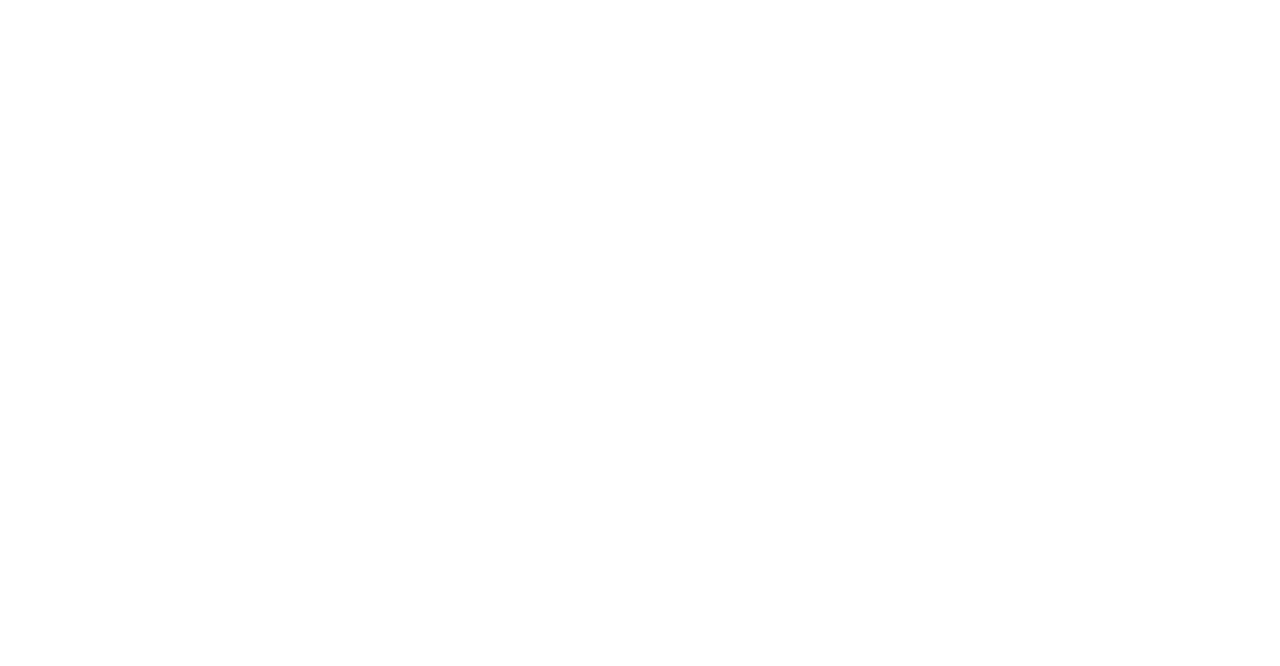
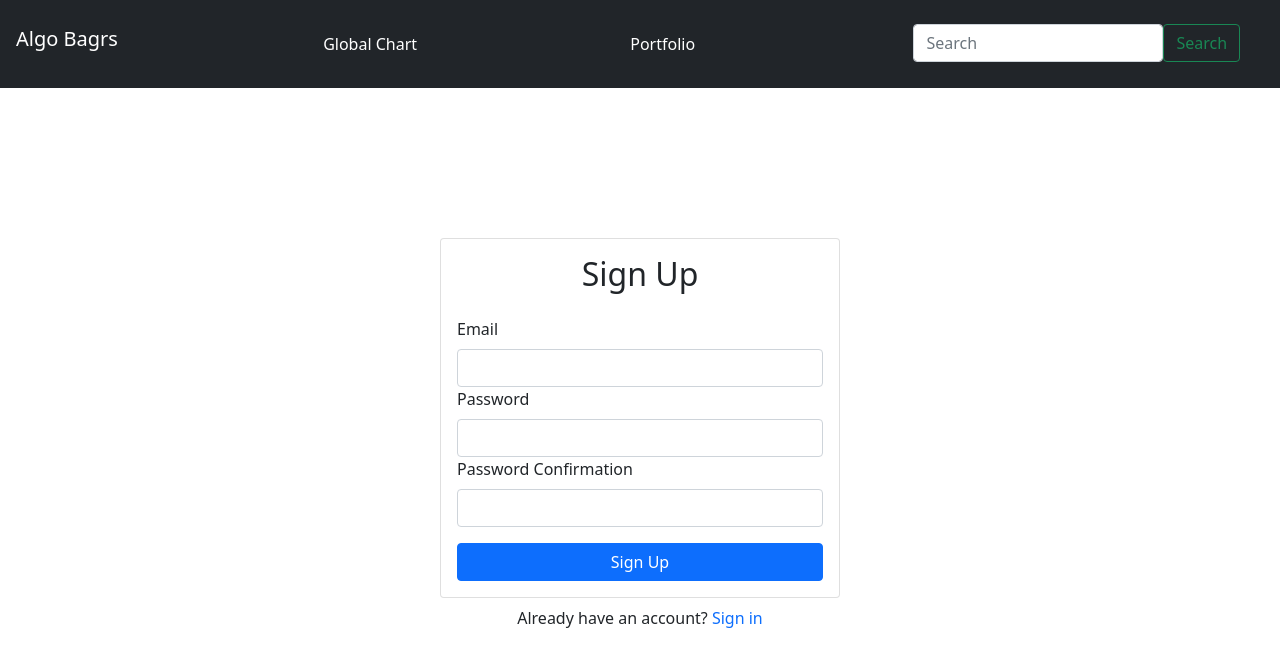
Before and after one commit to cdirks4/ALGO-bagrs-frontend, a React (Create React App) app: page / in a window 1280 px wide. Shown: the top 666 px of the page. Built offline with nearby package versions, Linux system fonts and the light colour scheme.

Commit message:
firebase sconfigs fixed sign in no longer returns error added sort algorithm changed links to div introduced loading a state

```diff
--- a/src/App.jsx
+++ b/src/App.jsx
@@ -3,11 +3,23 @@ import { Container } from 'react-bootstrap';
 import Signup from './Signup/Signup';
 import { Switch, Route } from 'react-router-dom';
 import Signin from './Signup/Signin';
+import CoinChart from './CoinChart/CoinChart';
+import NavbarComponent from './Navbar/NavbarComponent';
 const App = () => {
 	return (
 		<>
 			<Switch>
-				<Route path='/signup'>
+				<Route path='/'>
+					<NavbarComponent />
+				</Route>
+			</Switch>
+			<Switch>
+				<Route path='/coinchart'>
+					<CoinChart />
+				</Route>
+			</Switch>
+			<Switch>
+				<Route exact path='/'>
 					<Container
 						className='d-flex align-items-center justify-content-center'
 						style={{ minHeight: '100vh' }}>
--- /dev/null
+++ b/src/CoinChart/CoinChart.css
@@ -0,0 +1,5 @@
+.logo {
+	height: 45px;
+}
+a {
+}
--- /dev/null
+++ b/src/CoinChart/CoinChart.jsx
@@ -0,0 +1,107 @@
+import React, { useState, useEffect, useParams } from 'react';
+import * as api from '../apiCalls/coingecko';
+import { Card, Container, Row, Col } from 'react-bootstrap';
+import './CoinChart.css';
+import { getAuth } from 'firebase/auth';
+import { Link } from 'react-router-dom';
+const CoinChart = () => {
+	const [loading, setLoading] = useState(false);
+	const [coins, setCoins] = useState();
+	const [currentUser, setCurrentUser] = useState();
+	const auth = getAuth();
+	useEffect(() => {
+		auth.onAuthStateChanged((user) => setCurrentUser(user));
+		api.getCoins().then((res) => setCoins(res));
+	}, []);
+
+	const handleClick = async (e) => {
+		setLoading(true);
+		if (e.target.id === 'market_cap_rank') {
+			const coin = await coins.sort((a, b) =>
+				a[e.target.id] > b[e.target.id] ? 1 : -1
+			);
+			setCoins(coin);
+		} else {
+			console.log('hello');
+			const coin = await coins.sort((a, b) =>
+				a[e.target.id] > b[e.target.id] ? -1 : 1
+			);
+			setCoins(coin);
+		}
+		setLoading(false);
+	};
+
+	return (
+		<>
+			<Container className='border border-primary mt-4 rounded'>
+				<Row className='border-bottom d-flex align-items-center'>
+					<Col>
+						<div
+							id='market_cap_rank'
+							onClick={(e) => handleClick(e)}
+							style={{ color: 'black' }}>
+							Rank
+						</div>
+					</Col>
+					<Col>
+						<div style={{ color: 'black' }}>logo</div>
+					</Col>
+					<Col>
+						<div id='name' style={{ color: 'black' }}>
+							name
+						</div>
+					</Col>
+					<Col>
+						<div
+							style={{ color: 'black' }}
+							id='current_price'
+							onClick={(e) => handleClick(e)}>
+							price
+						</div>
+					</Col>
+					<Col>
+						<div
+							id='price_change_percentage_1h_in_currency'
+							style={{ color: 'black' }}
+							onClick={(e) => handleClick(e)}>
+							1hr
+						</div>
+					</Col>
+					<Col>
+						<div
+							id='price_change_percentage_24h_in_currency'
+							style={{ color: 'black' }}
+							onClick={(e) => handleClick(e)}>
+							24hr
+						</div>
+					</Col>
+				</Row>
+				{loading ? (
+					<h1></h1>
+				) : (
+					coins &&
+					coins.map((coin) => {
+						return (
+							<Row className='border-bottom d-flex align-items-center'>
+								<Col className=''>{coin.market_cap_rank}</Col>
+								<Col className='w-20 '>
+									<img src={coin.image} alt={coin.name} className='logo' />
+								</Col>
+								<Col className=''>{coin.symbol}</Col>
+								<Col className=''>{coin.current_price}</Col>
+								<Col className=''>
+									{coin.price_change_percentage_1h_in_currency.toFixed(3)}%
+								</Col>
+								<Col className=''>
+									{coin.price_change_percentage_24h_in_currency.toFixed(3)}%
+								</Col>
+							</Row>
+						);
+					})
+				)}
+			</Container>
+		</>
+	);
+};
+
+export default CoinChart;
--- /dev/null
+++ b/src/Navbar/Navbar.css
@@ -0,0 +1,11 @@
+a {
+	text-decoration: none !important;
+	color: white;
+}
+a:hover {
+	color: lightblue !important;
+	box-shadow: 5px lightblue !important;
+}
+.search {
+	min-width: 250px;
+}
--- /dev/null
+++ b/src/Navbar/NavbarComponent.jsx
@@ -0,0 +1,61 @@
+import React from 'react';
+import {
+	Navbar,
+	Container,
+	Row,
+	Nav,
+	Form,
+	FormControl,
+	Button,
+	Col,
+} from 'react-bootstrap';
+import { Link } from 'react-router-dom';
+import './Navbar.css';
+const NavbarComponent = () => {
+	return (
+		<>
+			<>
+				<Navbar bg='dark' variant='dark' className='align-items-center'>
+					<Row className='w-100 p-3'>
+						<Col className='md-4'>
+							<Navbar.Brand>
+								<Link to='/' style={{ color: 'white' }}>
+									Algo Bagrs
+								</Link>
+							</Navbar.Brand>
+						</Col>
+						<Col className='md-4'>
+							<Nav className='me-auto'>
+								<Nav.Link>
+									<Link to='/coinchart' style={{ color: 'white' }}>
+										Global Chart
+									</Link>
+								</Nav.Link>
+							</Nav>
+						</Col>
+						<Col className=''>
+							<Nav.Link>
+								<Link to='/portfolio' style={{ color: 'white' }}>
+									Portfolio
+								</Link>
+							</Nav.Link>
+						</Col>
+						<Col className='lg-8-'>
+							<Form className='d-flex'>
+								<FormControl
+									type='search'
+									placeholder='Search'
+									className='search'
+									aria-label='Search'
+								/>
+								<Button variant='outline-success'>Search</Button>
+							</Form>
+						</Col>
+					</Row>
+				</Navbar>
+			</>
+		</>
+	);
+};
+
+export default NavbarComponent;
--- a/src/Signup/Signin.jsx
+++ b/src/Signup/Signin.jsx
@@ -1,6 +1,7 @@
 import React from 'react';
 import { useRef, useState } from 'react';
-import { Form, Button, Card, Container } from 'react-bootstrap';
+import { Form, Button, Card, Container, Spinner } from 'react-bootstrap';
+import { useHistory } from 'react-router';
 import app from '../firebase';
 import { Link } from 'react-router-dom';
 import {
@@ -8,42 +9,52 @@ import {
 	signInWithEmailAndPassword,
 	sendEmailVerification,
 } from 'firebase/auth';
+import { load } from 'protobufjs/minimal';
+
 const Signin = () => {
+	const [loading, setLoading] = useState(false);
+	const [validUser, setValidUser] = useState(null);
+	const [error, setError] = useState(false);
 	const emailRef = useRef();
 	const passwordRef = useRef();
-	const passwordConfirmRef = useRef();
+	const history = useHistory();
 
 	const auth = getAuth();
 
 	const handleSubmit = async (e) => {
-		e.preventDefault(e);
+		e.preventDefault();
+		setLoading(true);
 		try {
 			const user = await signInWithEmailAndPassword(
 				auth,
-				emailRef,
-				passwordRef
+				emailRef.current.value,
+				passwordRef.current.value
 			);
-			const emailSent = sendEmailVerification(auth.user);
+			console.log(user);
+			setValidUser(user);
+			setLoading(false);
 		} catch (error) {
+			setError(error.message);
 			const errorCode = error.code;
 			const errorMessage = error.message;
 		}
 	};
 
-	const user = auth.currentUser;
-	if (user !== null) {
+	if (validUser !== null) {
 		// The user object has basic properties such as display name, email, etc.
-		const displayName = user.displayName;
-		const email = user.email;
-		const photoURL = user.photoURL;
-		const emailVerified = user.emailVerified;
+		const displayName = validUser.displayName;
+		const email = validUser.email;
+		const photoURL = validUser.photoURL;
+		const emailVerified = validUser.emailVerified;
 
 		// The user's ID, unique to the Firebase project. Do NOT use
 		// this value to authenticate with your backend server, if
 		// you have one. Use User.getToken() instead.
-		const uid = user.uid;
+		const uid = validUser.uid;
 	}
-	console.log(user);
+	if (validUser && !loading) {
+		history.push('/coinchart');
+	}
 	return (
 		<Container>
 			<div className='w-100' style={{ maxWidth: '400px', minHeight: '500px' }}>
@@ -59,23 +70,18 @@ const Signin = () => {
 								<Form.Label>Password</Form.Label>
 								<Form.Control type='password' ref={passwordRef} required />
 							</Form.Group>
-							<Form.Group id='password-confirm'>
-								<Form.Label>Password Confirmation</Form.Label>
-								<Form.Control
-									type='password-confirm'
-									ref={passwordConfirmRef}
-									required
-								/>
-							</Form.Group>
-							<div style={{ height: '5px' }}></div>
-							<Button className='w-100' type='submit'>
-								Sign Up
-							</Button>
+							{loading ? (
+								<Spinner animation='border' />
+							) : (
+								<Button className='w-100 mt-2' type='submit'>
+									Sign In
+								</Button>
+							)}
+							{error && <p>{error}</p>}
 						</Form>
 					</Card.Body>
 				</Card>
 				<div className='w-100 text-center mt-2'>
-					{' '}
 					Need an account? <Link to='/signup'>Sign up</Link>
 				</div>
 			</div>
--- a/src/Signup/Signup.jsx
+++ b/src/Signup/Signup.jsx
@@ -8,6 +8,7 @@ import {
 import app from '../firebase';
 import { Link } from 'react-router-dom';
 const Signup = () => {
+	const [error, setError] = useState();
 	const emailRef = useRef();
 	const passwordRef = useRef();
 	const passwordConfirmRef = useRef();
@@ -27,6 +28,7 @@ const Signup = () => {
 		} catch (error) {
 			const errorCode = error.code;
 			const errorMessage = error.message;
+			setError(errorMessage);
 		}
 	};
 	return (
@@ -45,18 +47,14 @@ const Signup = () => {
 						</Form.Group>
 						<Form.Group id='password-confirm'>
 							<Form.Label>Password Confirmation</Form.Label>
-							<Form.Control
-								type='password-confirm'
-								ref={passwordConfirmRef}
-								required
-							/>
+							<Form.Control type='password' ref={passwordConfirmRef} required />
 						</Form.Group>
-						<div style={{ height: '5px' }}></div>
-						<Button className='w-100' type='submit'>
+						<Button className='w-100 mt-3' type='submit'>
 							Sign Up
 						</Button>
 					</Form>
 				</Card.Body>
+				{error && <h2>{error}</h2>}
 			</Card>
 			<div className='w-100 text-center mt-2'>
 				{' '}
--- /dev/null
+++ b/src/apiCalls/coingecko.js
@@ -0,0 +1,10 @@
+export const getCoins = async (limit) => {
+	try {
+		const coins = await fetch(
+			'https://api.coingecko.com/api/v3/coins/markets?vs_currency=usd&order=market_cap_desc&per_page=25&page=1&sparkline=false&price_change_percentage=1h%2C24h%2C7d'
+		);
+		return coins.json();
+	} catch (error) {
+		console.log(error);
+	}
+};
--- a/src/firebase.js
+++ b/src/firebase.js
@@ -12,12 +12,12 @@ import { getStorage, ref } from 'firebase/storage';
 // For Firebase JS SDK v7.20.0 and later, measurementId is optional
 const firebaseConfig = {
 	apiKey: process.env.REACT_APP_FIRE_API,
-	authDomain: process.env.REACT_APP_authDomain,
-	projectId: process.env.REACT_APP_projectId,
-	storageBucket: process.env.REACT_APP_storageBucket,
-	messagingSenderId: process.env.REACT_APP_messagingSenderId,
-	appId: process.env.REACT_APP_appId,
-	measurementId: process.env.REACT_APP_measurementId,
+	authDomain: process.env.REACT_APP_AUTH_DOMAIN,
+	projectId: process.env.REACT_APP_PROJECT_ID,
+	storageBucket: process.env.REACT_APP_STORAGE_BUCKET,
+	messagingSenderId: process.env.REACT_APP_MESSAGING_SENDER_ID,
+	appId: process.env.REACT_APP_APP_ID,
+	measurementId: process.env.REACT_APP_MEASUREMENT_ID,
 };
 
 // Initialize Firebase
```
Also changed, not shown: 1 other file (tests, documents, lock files or other folders).
